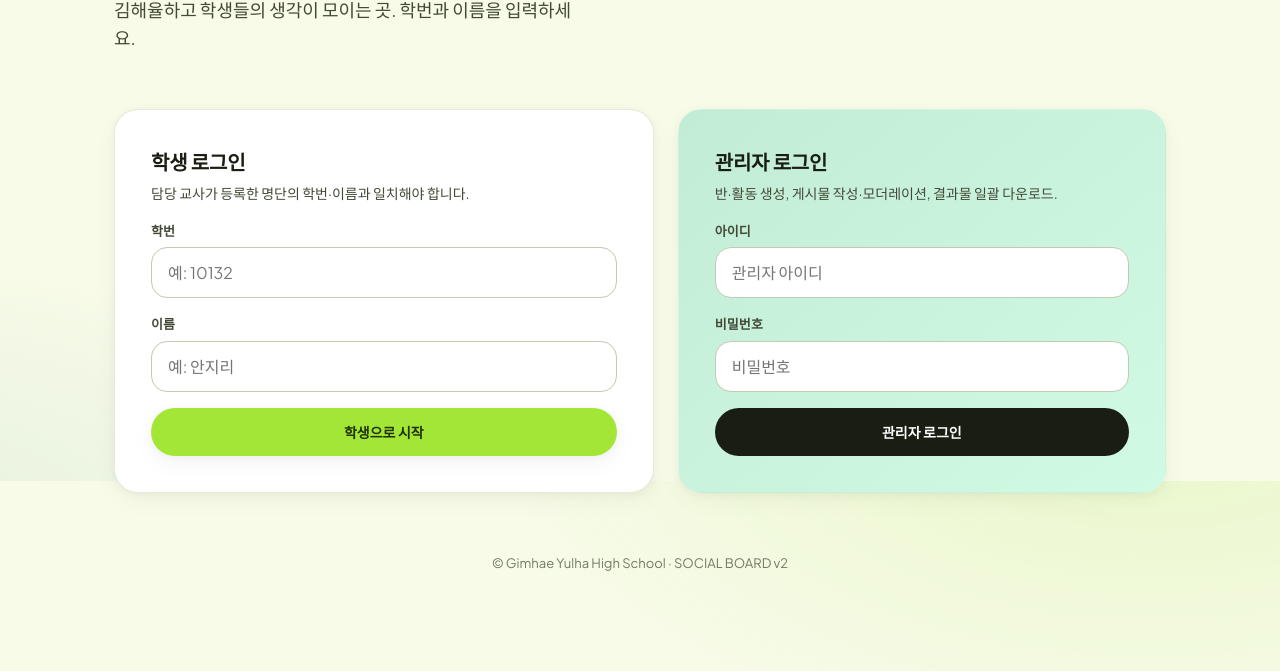
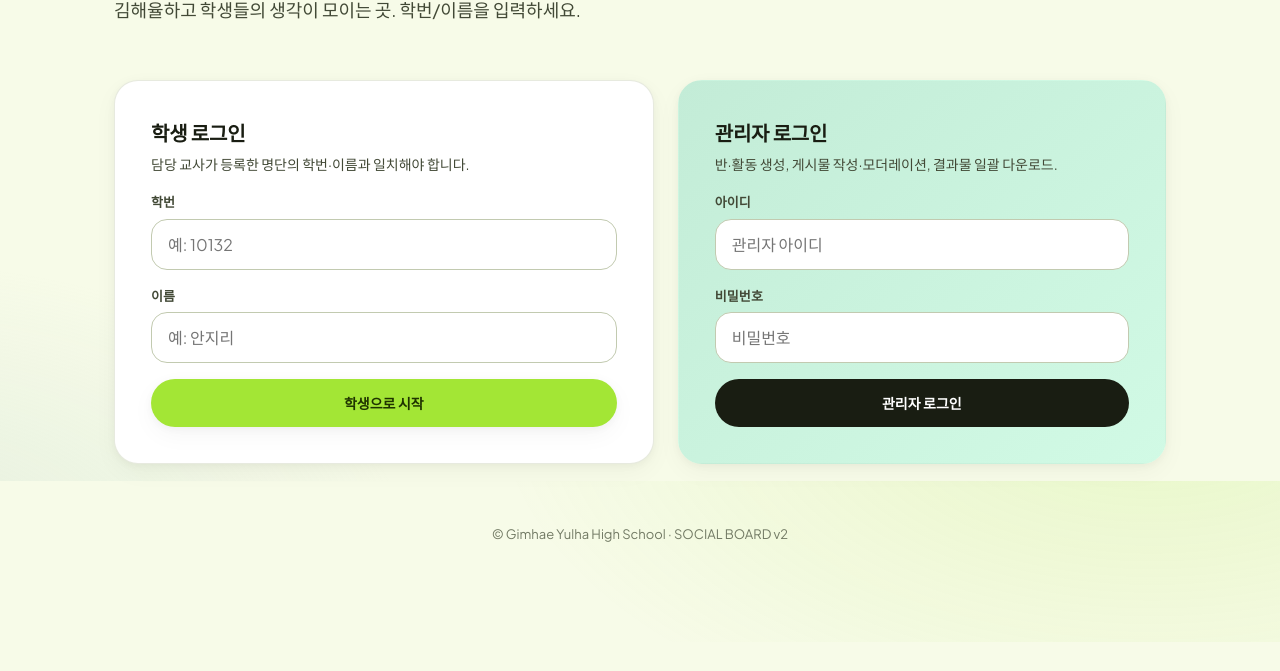
Before and after one commit to Higeooo/socialboard2026, a plain HTML site: page index.html in a window 1280 px wide. Shown: the part 319-990 px from the top of the page. After the commit the page ends 961 px from the top, so only its background shows below. Drawn offline with Linux system fonts and the light colour scheme.

Commit message:
Update index.html

```diff
--- a/index.html
+++ b/index.html
@@ -31,7 +31,7 @@
   <main id="screen-login" class="screen screen-login">
     <header class="login-hero">
       <h1 class="display">SOCIAL<br/>BOARD<span class="dot">.</span></h1>
-      <p class="lede">김해율하고 학생들의 생각이 모이는 곳. 학번과 이름을 입력하세요.</p>
+      <p class="lede">김해율하고 학생들의 생각이 모이는 곳. 학번/이름을 입력하세요.</p>
     </header>
 
     <div class="login-grid">
```
